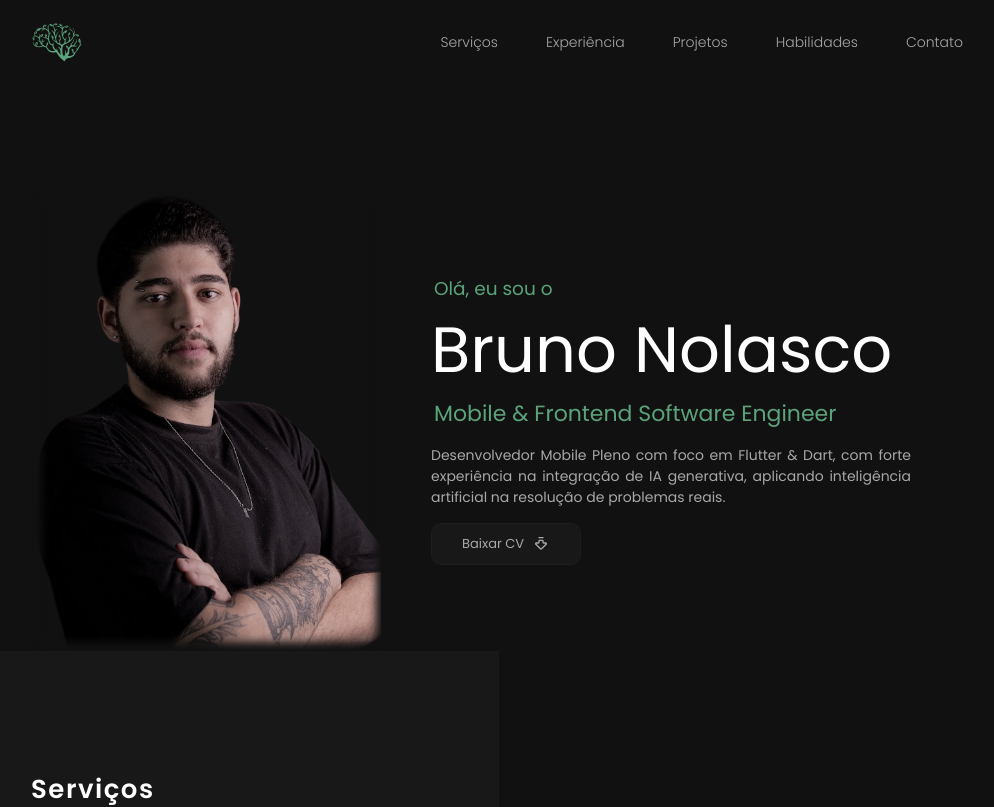
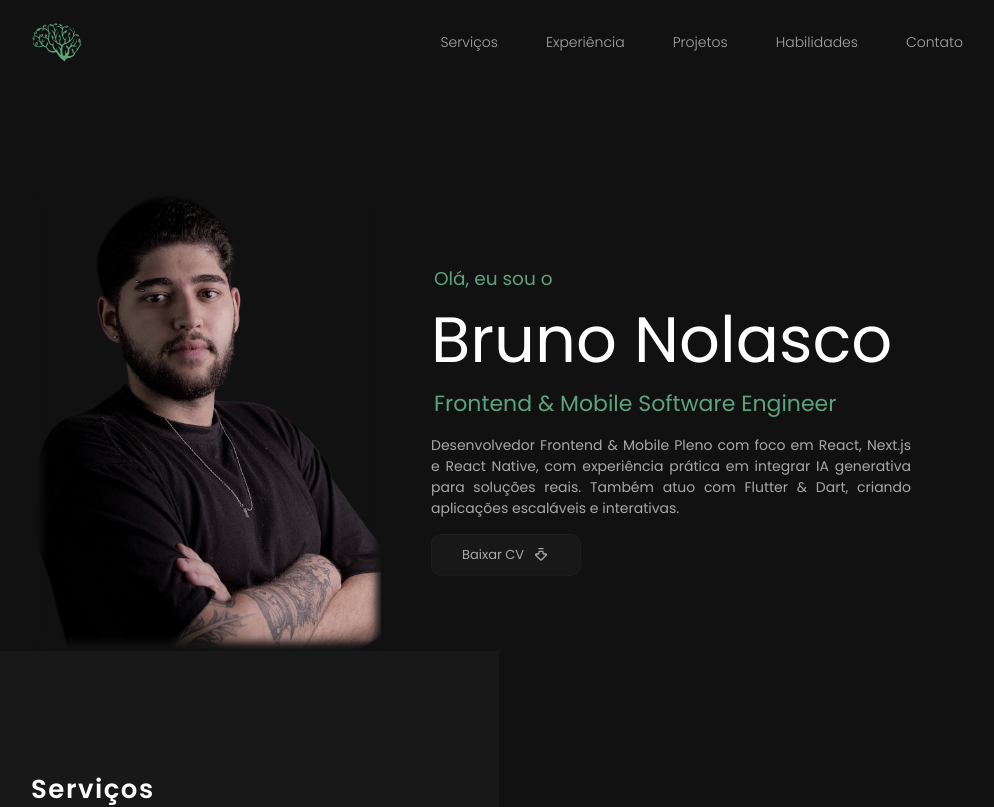
Before and after one commit to nolabru/Bruno-Nolasco, a React (Vite) app: page / in a window 1280 px wide. Shown: the top 807 px of the page, without its empty margins (143-1137 px from the left). Built offline with nearby package versions, Linux system fonts and the light colour scheme.

Commit message:
update my specialitity

```diff
--- a/src/components/Presentation.jsx
+++ b/src/components/Presentation.jsx
@@ -16,11 +16,12 @@ const Presentation = () => {
       <div className="about-me presentation-top-reveal">
         <h2 className="about-text subtitle">Olá, eu sou o</h2>
         <h1 className="about-text name">Bruno Nolasco</h1>
-        <h3 className="about-text work">Mobile & Frontend Software Engineer</h3>
+        <h3 className="about-text work">Frontend & Mobile Software Engineer</h3>
         <p className="about-description">
-          Desenvolvedor Mobile Pleno com foco em Flutter & Dart, com forte experiência
-          na integração de IA generativa, aplicando inteligência artificial na
-          resolução de problemas reais.
+          Desenvolvedor Frontend & Mobile Pleno com foco em React, Next.js e
+          React Native, com experiência prática em integrar IA generativa para
+          soluções reais. Também atuo com Flutter & Dart, criando aplicações
+          escaláveis e interativas.
         </p>
         <DefaultButton buttons={[textButtons[0]]} />
       </div>
```
